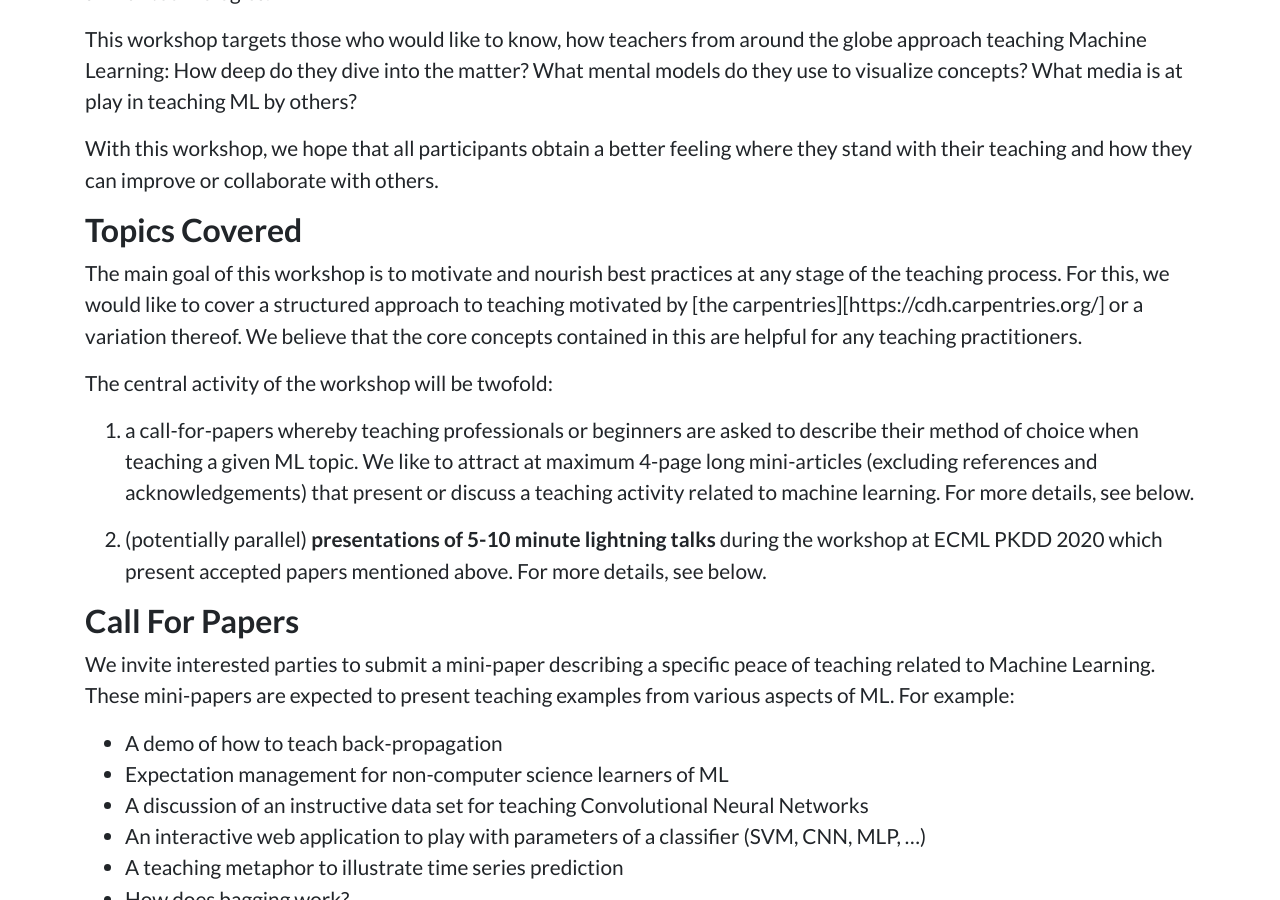
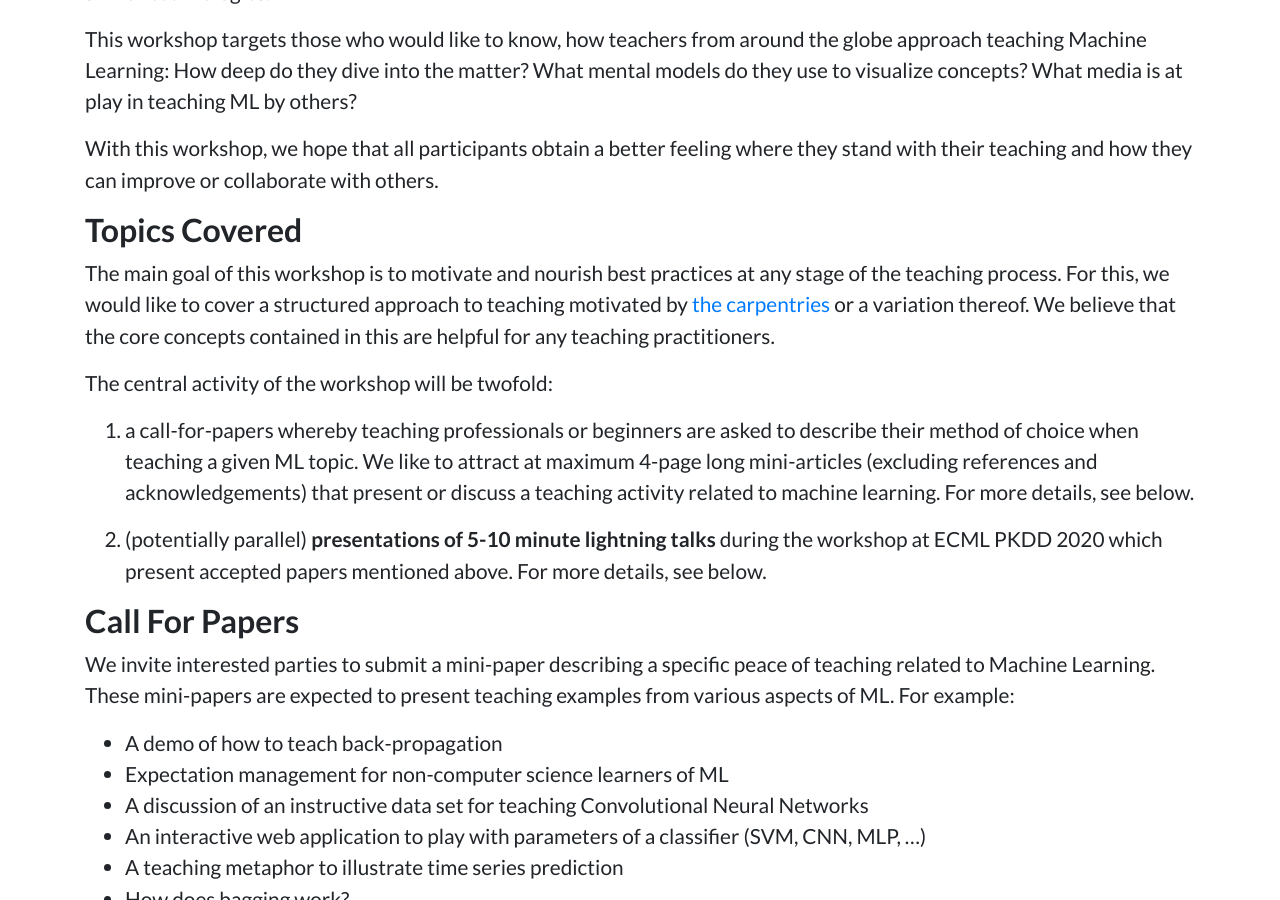
Before and after one commit to teaching-ml/2020, a Jekyll site: the page built from index.md, in a window 1280 px wide and 900 px high, scrolled down 1165 px. Built offline with Jekyll 4.4.1, drawn with Linux system fonts in a browser that asks for light colours.

Commit message:
fixes a link

```diff
--- a/index.md
+++ b/index.md
@@ -19,7 +19,7 @@ With this workshop, we hope that all participants obtain a better feeling where
 
 ## Topics Covered
 
-The main goal of this workshop is to motivate and nourish best practices at any stage of the teaching process. For this, we would like to cover a structured approach to teaching motivated by [the carpentries][https://cdh.carpentries.org/] or a variation thereof. We believe that the core concepts contained in this are helpful for any teaching practitioners.
+The main goal of this workshop is to motivate and nourish best practices at any stage of the teaching process. For this, we would like to cover a structured approach to teaching motivated by [the carpentries](https://cdh.carpentries.org/) or a variation thereof. We believe that the core concepts contained in this are helpful for any teaching practitioners.
 
 The central activity of the workshop will be twofold:
 
```
